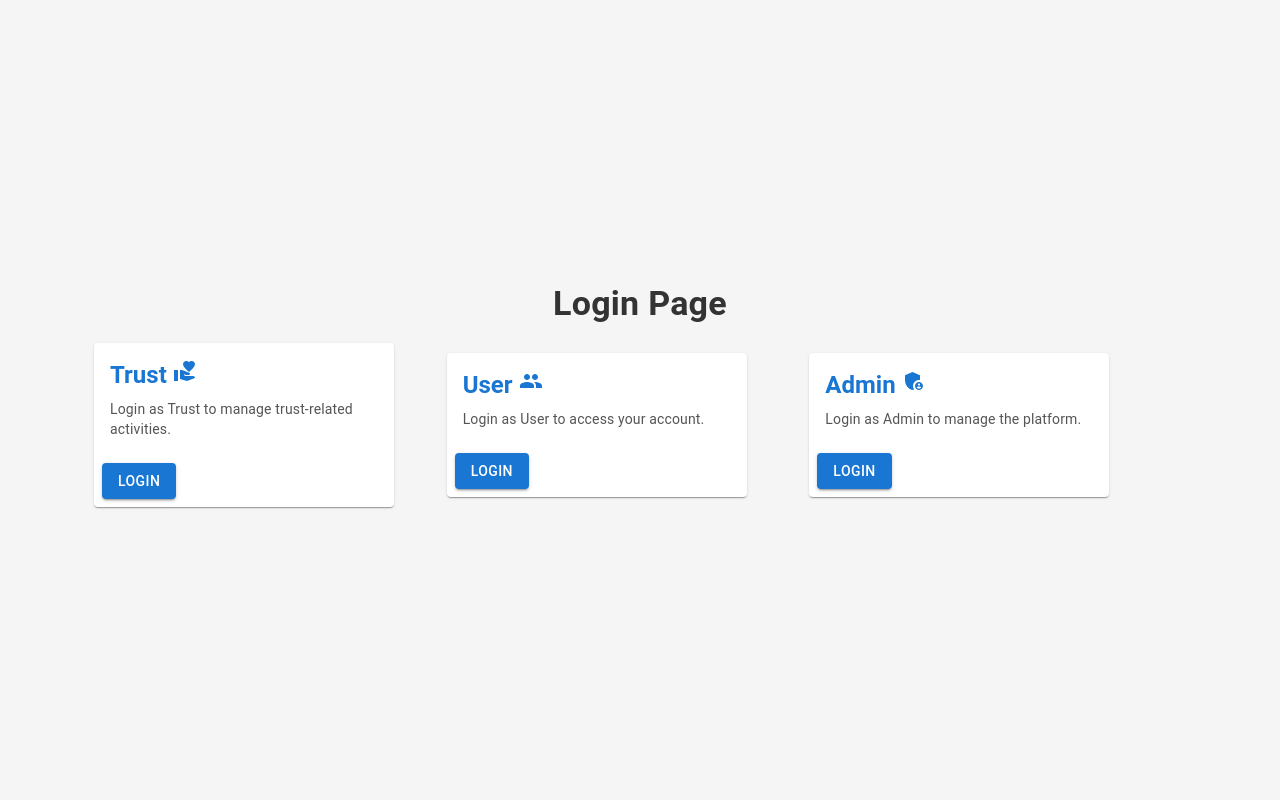
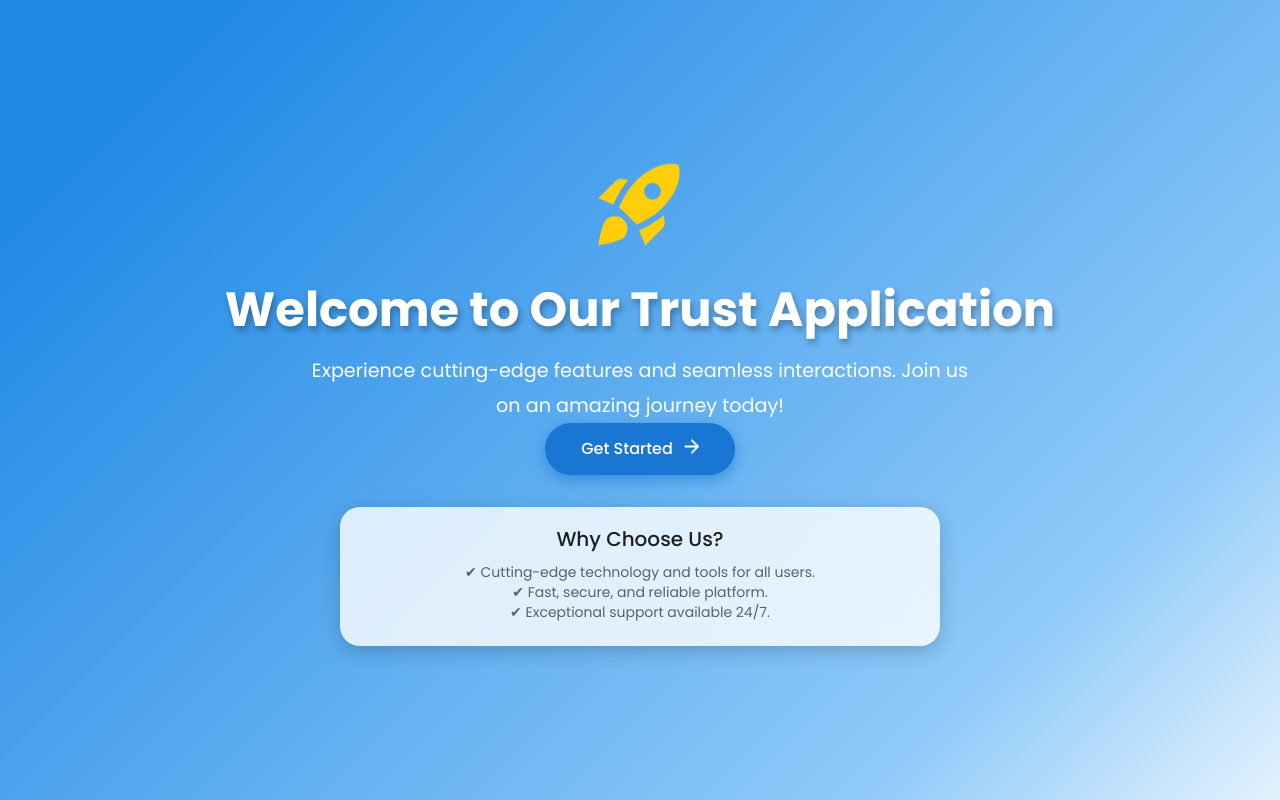
Before and after one commit to hariharan138/GlobalTrust, a React (Create React App) app in the folder frontend/: page / in a window 1280 px wide. Built offline with nearby package versions, Linux system fonts and the light colour scheme.

Commit message:
welcome page added

```diff
--- a/frontend/src/App.js
+++ b/frontend/src/App.js
@@ -23,6 +23,7 @@ import TrustProfile from './Trust/TrustProfile';
 import './index.css'
 import PageNotFound from './components/PageNotFound';
 import Inbox from './Users/Inbox';
+import WelcomePage from './components/WelcomePage';
 function App() {
   return (
     <Router future={{v7_relativeSplatPath: true, v7_startTransition: true}}>
@@ -30,8 +31,8 @@ function App() {
         <UserProvider>
           {/* <Navbar /> */}
          <Routes>
-      <Route path="/" element={<LoginPage />} />
-
+      <Route path="/" element={<WelcomePage/>} />
+      <Route path="/LoginPage" element={<LoginPage />} />
         <Route path="/user" element={<UserPage />} />
         <Route path="/userlogin" element={<UserLogin/>} />
 
--- a/frontend/src/components/LoginPage.css
+++ b/frontend/src/components/LoginPage.css
@@ -1,4 +1,5 @@
-/* Reset styles */
+@import url('https://fonts.googleapis.com/css2?family=Poppins:wght@300;400;500;600;700&display=swap');
+
 body, html {
   margin: 0;
   padding: 0;
@@ -6,6 +7,7 @@ body, html {
   height: 100%;
   box-sizing: border-box;
   overflow-x: hidden;
+  font-family: 'Poppins', sans-serif;
 }
 
 #root {
@@ -13,35 +15,29 @@ body, html {
   height: 100%;
 }
 
-/* Login page container styling */
-.login-page-container {
-  /* border: 2px solid black; */
-  display: flex;
-  flex-direction: column;
-  align-items: center;
-  justify-content: center;
-  width: 100%;
-  min-height: 100vh;
-  background-color: #f5f5f5;
-  margin: 0;
+.MuiCard-root {
+  backdrop-filter: blur(10px);
+  background-color: rgba(255, 255, 255, 0.8) !important;
 }
 
-/* Card styling */
-.login-card {
-  /* border: 2px solid black; */
-  width: 100%;
-  max-width: 300px;
-  border-radius: 16px;
-  box-shadow: 0px 4px 10px rgba(0, 0, 0, 0.1);
-  transition: transform 0.2s ease-in-out;
+@keyframes float {
+  0% {
+    transform: translateY(0px);
+  }
+  50% {
+    transform: translateY(-10px);
+  }
+  100% {
+    transform: translateY(0px);
+  }
 }
 
-.login-card:hover {
-  transform: scale(1.05);
+.MuiSvgIcon-root {
+  animation: float 3s ease-in-out infinite;
 }
 
-/* Center button */
-.card-button {
-  margin: auto;
-
+@media (max-width: 600px) {
+  .MuiTypography-h2 {
+    font-size: 2.5rem;
+  }
 }
--- a/frontend/src/components/LoginPage.jsx
+++ b/frontend/src/components/LoginPage.jsx
@@ -1,108 +1,196 @@
-import React from 'react';
+import React, { useState } from 'react';
 import { useNavigate } from 'react-router-dom';
-import { Box, Card, CardContent, CardActions, Button, Typography, Grid } from '@mui/material';
-import './LoginPage.css'; // Import the CSS file
+import {
+  Box,
+  Card,
+  CardContent,
+  CardActions,
+  Button,
+  Typography,
+  Grid,
+  Container,
+  ThemeProvider,
+  createTheme,
+  Paper,
+  Zoom,
+  Grow
+} from '@mui/material';
 import VolunteerActivismIcon from '@mui/icons-material/VolunteerActivism';
 import PeopleIcon from '@mui/icons-material/People';
 import AdminPanelSettingsIcon from '@mui/icons-material/AdminPanelSettings';
+import "./LoginPage.css"
+
+const theme = createTheme({
+  palette: {
+    primary: {
+      main: '#3f51b5',
+    },
+    secondary: {
+      main: '#f50057',
+    },
+    background: {
+      default: '#f0f2f5',
+      paper: '#ffffff',
+    },
+  },
+  typography: {
+    fontFamily: '"Poppins", "Roboto", "Helvetica", "Arial", sans-serif',
+    h2: {
+      fontWeight: 700,
+    },
+    h5: {
+      fontWeight: 600,
+    },
+  },
+  components: {
+    MuiButton: {
+      styleOverrides: {
+        root: {
+          borderRadius: 30,
+          textTransform: 'none',
+          fontWeight: 600,
+          fontSize: '1rem',
+          padding: '12px 30px',
+          transition: 'all 0.3s ease-in-out',
+        },
+      },
+    },
+    MuiCard: {
+      styleOverrides: {
+        root: {
+          borderRadius: 16,
+          transition: 'all 0.3s ease-in-out',
+          '&:hover': {
+            transform: 'translateY(-8px)',
+            boxShadow: '0 12px 30px rgba(0,0,0,0.12)',
+          },
+        },
+      },
+    },
+  },
+});
 
 function LoginPage() {
   const navigate = useNavigate();
+  const [hoveredCard, setHoveredCard] = useState(null);
 
   const handleLogin = (path) => {
     navigate(path);
   };
 
+  const cardData = [
+    {
+      title: 'Trust',
+      icon: <VolunteerActivismIcon sx={{ fontSize: 80, color: theme.palette.primary.main }} />,
+      path: '/trustlogin',
+      description: 'Manage trust-related activities and oversee operations.',
+      color: '#3f51b5'
+    },
+    {
+      title: 'User',
+      icon: <PeopleIcon sx={{ fontSize: 80, color: theme.palette.primary.main }} />,
+      path: '/userlogin',
+      description: 'Access your personal account and manage your profile.',
+      color: '#4caf50'
+    },
+    {
+      title: 'Admin',
+      icon: <AdminPanelSettingsIcon sx={{ fontSize: 80, color: theme.palette.primary.main }} />,
+      path: '/admin',
+      description: 'Control and manage the entire platform and its users.',
+      color: '#f50057'
+    },
+  ];
+
   return (
-    <Box className="login-page-container">
+    <ThemeProvider theme={theme}>
+      <Box
+        sx={{
+          minHeight: '100vh',
+          display: 'flex',
+          flexDirection: 'column',
+          justifyContent: 'center',
+          alignItems: 'center',
+          backgroundColor: 'background.default',
+          padding: 3,
+          backgroundImage: 'linear-gradient(45deg, #3f51b5 0%, #f50057 100%)',
+        }}
+      >
+        <Container maxWidth="lg">
+          <Zoom in={true} style={{ transitionDelay: '300ms' }}>
+            <Paper elevation={3} sx={{ padding: 6, borderRadius: 4, backgroundColor: 'background.paper' }}>
               <Typography
-        variant="h4"
+                variant="h2"
                 align="center"
                 gutterBottom
                 sx={{
-          marginBottom: 4,
-          fontWeight: 'bold',
-          color: '#333',
+                  marginBottom: 6,
+                  color: 'primary.main',
+                  textShadow: '2px 2px 4px rgba(0,0,0,0.1)',
                 }}
               >
-        Login Page
+                Welcome to Our Platform
               </Typography>
-      <Grid container spacing={3}  alignItems="center" sx={{ width: '100%',display:"flex",justifyContent:"center"}}>
-        {/* Trust Card */}
-       <div style={{display:"flex",justifyContent:"space-between",alignItems:"center",width:"85%"}}>
-       <Grid item xs={12} sm={6} md={4}  padding="10px">
-          <Card className="login-card">
-            <CardContent>
-              <Typography variant="h5" gutterBottom sx={{ fontWeight: 'bold', color: '#1976d2' }}>
-                Trust <VolunteerActivismIcon/>
+              <Grid container spacing={4} justifyContent="center">
+                {cardData.map((card, index) => (
+                  <Grow
+                    in={true}
+                    style={{ transformOrigin: '0 0 0' }}
+                    timeout={1000 + index * 500}
+                    key={index}
+                  >
+                    <Grid item xs={12} sm={6} md={4}>
+                      <Card
+                        onMouseEnter={() => setHoveredCard(index)}
+                        onMouseLeave={() => setHoveredCard(null)}
+                        sx={{
+                          height: '100%',
+                          display: 'flex',
+                          flexDirection: 'column',
+                          justifyContent: 'space-between',
+                          backgroundColor: hoveredCard === index ? `${card.color}22` : 'background.paper',
+                        }}
+                      >
+                        <CardContent sx={{ flexGrow: 1, textAlign: 'center', padding: 4 }}>
+                          {React.cloneElement(card.icon, {
+                            sx: {
+                              fontSize: 80,
+                              color: hoveredCard === index ? card.color : theme.palette.primary.main,
+                              transition: 'all 0.3s ease-in-out',
+                            }
+                          })}
+                          <Typography variant="h5" component="h2" sx={{ color: 'primary.main', my: 2, fontWeight: 'bold' }}>
+                            {card.title}
                           </Typography>
-              <Typography variant="body2" sx={{ color: '#555' }}>
-                Login as Trust to manage trust-related activities.
+                          <Typography variant="body1" color="text.secondary">
+                            {card.description}
                           </Typography>
                         </CardContent>
-            <CardActions>
+                        <CardActions sx={{ justifyContent: 'center', pb: 4 }}>
                           <Button
                             variant="contained"
-                color="primary"
-                onClick={() => handleLogin('/trustlogin')}
-                className="card-button"
+                            onClick={() => handleLogin(card.path)}
+                            sx={{
+                              backgroundColor: card.color,
+                              '&:hover': {
+                                backgroundColor: theme.palette.secondary.main,
+                                transform: 'scale(1.05)',
+                              },
+                            }}
                           >
-                Login
+                            Login as {card.title}
                           </Button>
                         </CardActions>
                       </Card>
                     </Grid>
-
-        {/* User Card */}
-        <Grid item xs={12} sm={6} md={4}>
-          <Card className="login-card">
-            <CardContent>
-              <Typography variant="h5" gutterBottom sx={{ fontWeight: 'bold', color: '#1976d2' }}>
-                User <PeopleIcon/>
-              </Typography>
-              <Typography variant="body2" sx={{ color: '#555' }}>
-                Login as User to access your account.
-              </Typography>
-            </CardContent>
-            <CardActions>
-              <Button
-                variant="contained"
-                color="primary"
-                onClick={() => handleLogin('/userlogin')}
-                className="card-button"
-              >
-                Login
-              </Button>
-            </CardActions>
-          </Card>
+                  </Grow>
+                ))}
               </Grid>
-
-        {/* Admin Card */}
-        <Grid item xs={12} sm={6} md={4}>
-          <Card className="login-card">
-            <CardContent>
-              <Typography variant="h5" gutterBottom sx={{ fontWeight: 'bold', color: '#1976d2' }}>
-                Admin <AdminPanelSettingsIcon/>
-              </Typography>
-              <Typography variant="body2" sx={{ color: '#555' }}>
-                Login as Admin to manage the platform.
-              </Typography>
-            </CardContent>
-            <CardActions>
-              <Button
-                variant="contained"
-                color="primary"
-                onClick={() => handleLogin('/admin')}
-                className="card-button"
-              >
-                Login
-              </Button>
-            </CardActions>
-          </Card>
-        </Grid>
-       </div>
-      </Grid>
+            </Paper>
+          </Zoom>
+        </Container>
       </Box>
+    </ThemeProvider>
   );
 }
 
--- /dev/null
+++ b/frontend/src/components/WelcomePage.jsx
@@ -0,0 +1,206 @@
+import React from "react";
+import {
+  Button,
+  Typography,
+  Container,
+  Box,
+  Stack,
+  Card,
+  CardContent,
+  Tooltip,
+} from "@mui/material";
+import { createTheme, ThemeProvider } from "@mui/material/styles";
+import RocketLaunchIcon from "@mui/icons-material/RocketLaunch";
+import ArrowForwardIcon from "@mui/icons-material/ArrowForward";
+import { useNavigate } from "react-router-dom";
+
+const theme = createTheme({
+  palette: {
+    primary: {
+      main: "#1976d2",
+    },
+    secondary: {
+      main: "#ffffff",
+    },
+    background: {
+      default: "#f0f4f8",
+    },
+  },
+  typography: {
+    fontFamily: "Poppins, Arial, sans-serif",
+    h1: {
+      fontSize: "3rem",
+      fontWeight: 900,
+      textShadow: "2px 4px 6px rgba(0, 0, 0, 0.3)",
+    },
+    body1: {
+      fontSize: "1.2rem",
+      color: "#5f6368",
+    },
+  },
+});
+
+const WelcomePage = () => {
+  const navigate = useNavigate();
+
+  return (
+    <ThemeProvider theme={theme}>
+      <Box
+        sx={{
+          display: "flex",
+          flexDirection: "column",
+          alignItems: "center",
+          justifyContent: "center",
+          minHeight: "100vh",
+          background:
+            "linear-gradient(135deg, #1e88e5 10%, #90caf9 80%, #e3f2fd 100%)",
+          padding: 4,
+        }}
+      >
+        <Container
+          maxWidth="md"
+          sx={{
+            textAlign: "center",
+            animation: "fadeIn 1.5s ease-in-out",
+          }}
+        >
+          <RocketLaunchIcon
+            sx={{
+              fontSize: 100,
+              color: "#ffffff",
+              marginBottom: 3,
+              animation: "bounce 2s infinite, colorChange 4s infinite",
+            }}
+          />
+          <Typography
+            variant="h1"
+            color="white"
+            gutterBottom
+            sx={{ animation: "fadeInText 2s ease-in-out" }}
+          >
+            Welcome to Our Trust Application
+          </Typography>
+          <Typography
+            variant="body1"
+            sx={{
+              marginBottom: 4,
+              color: "#fefefe",
+              maxWidth: "80%",
+              margin: "auto",
+              lineHeight: 1.8,
+              animation: "fadeInText 2.5s ease-in-out",
+            }}
+          >
+            Experience cutting-edge features and seamless interactions. Join us
+            on an amazing journey today!
+          </Typography>
+          <Stack
+            direction="row"
+            justifyContent="center"
+            spacing={2}
+            sx={{ marginBottom: 4 }}
+          >
+            <Tooltip title="Click to start your journey!" arrow>
+              <Button
+                variant="contained"
+                color="primary"
+                size="large"
+                sx={{
+                  textTransform: "none",
+                  borderRadius: "30px",
+                  padding: "12px 36px",
+                  fontSize: "1rem",
+                  boxShadow: "0px 5px 15px rgba(25, 118, 210, 0.6)",
+                  animation: "fadeIn 2s ease-in-out",
+                  "&:hover": {
+                    backgroundColor: "#1565c0",
+                    boxShadow: "0px 7px 20px rgba(21, 101, 192, 0.7)",
+                    transform: "scale(1.05) rotate(3deg)",
+                  },
+                }}
+                onClick={() => navigate("/LoginPage")}
+                endIcon={<ArrowForwardIcon />}
+              >
+                Get Started
+              </Button>
+            </Tooltip>
+          </Stack>
+          <Card
+            sx={{
+              backgroundColor: "rgba(255, 255, 255, 0.9)",
+              backdropFilter: "blur(10px)",
+              boxShadow: "0px 5px 20px rgba(0, 0, 0, 0.2)",
+              borderRadius: "20px",
+              marginTop: 3,
+              maxWidth: 600,
+              margin: "auto",
+              animation: "slideUp 1.5s ease-in-out",
+            }}
+          >
+            <CardContent>
+              <Typography variant="h6" color="textPrimary" gutterBottom>
+                Why Choose Us?
+              </Typography>
+              <Typography variant="body2" color="textSecondary">
+                ✔ Cutting-edge technology and tools for all users. <br />
+                ✔ Fast, secure, and reliable platform. <br />
+                ✔ Exceptional support available 24/7.
+              </Typography>
+            </CardContent>
+          </Card>
+        </Container>
+        {/* Keyframes for animations */}
+        <style>
+          {`
+            @keyframes colorChange {
+              0% { color: #ffffff; }
+              50% { color: #ffcc00; }
+              100% { color: #ffffff; }
+            }
+            @keyframes bounce {
+              0%, 20%, 50%, 80%, 100% {
+                transform: translateY(0);
+              }
+              40% {
+                transform: translateY(-15px);
+              }
+              60% {
+                transform: translateY(-7px);
+              }
+            }
+            @keyframes fadeIn {
+              from {
+                opacity: 0;
+              }
+              to {
+                opacity: 1;
+              }
+            }
+            @keyframes fadeInText {
+              from {
+                opacity: 0;
+                transform: translateY(20px);
+              }
+              to {
+                opacity: 1;
+                transform: translateY(0);
+              }
+            }
+            @keyframes slideUp {
+              from {
+                transform: translateY(50px);
+                opacity: 0;
+              }
+              to {
+                transform: translateY(0);
+                opacity: 1;
+              }
+            }
+          `}
+        </style>
+      </Box>
+    </ThemeProvider>
+  );
+};
+
+export default WelcomePage;
```
Lines whose indentation alone changed are shown as unchanged.
